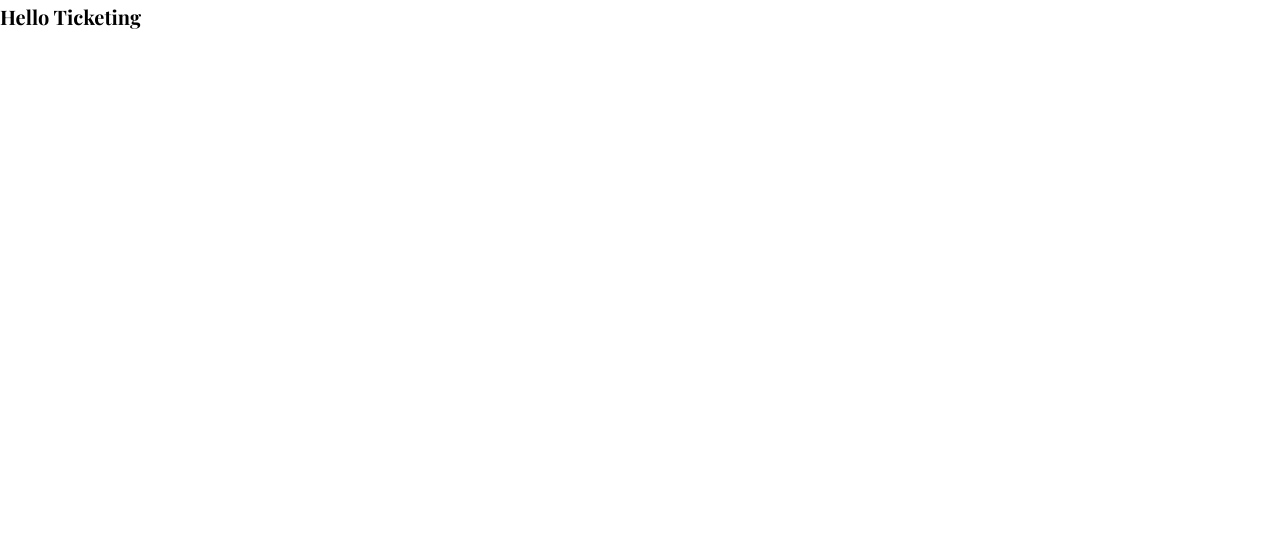
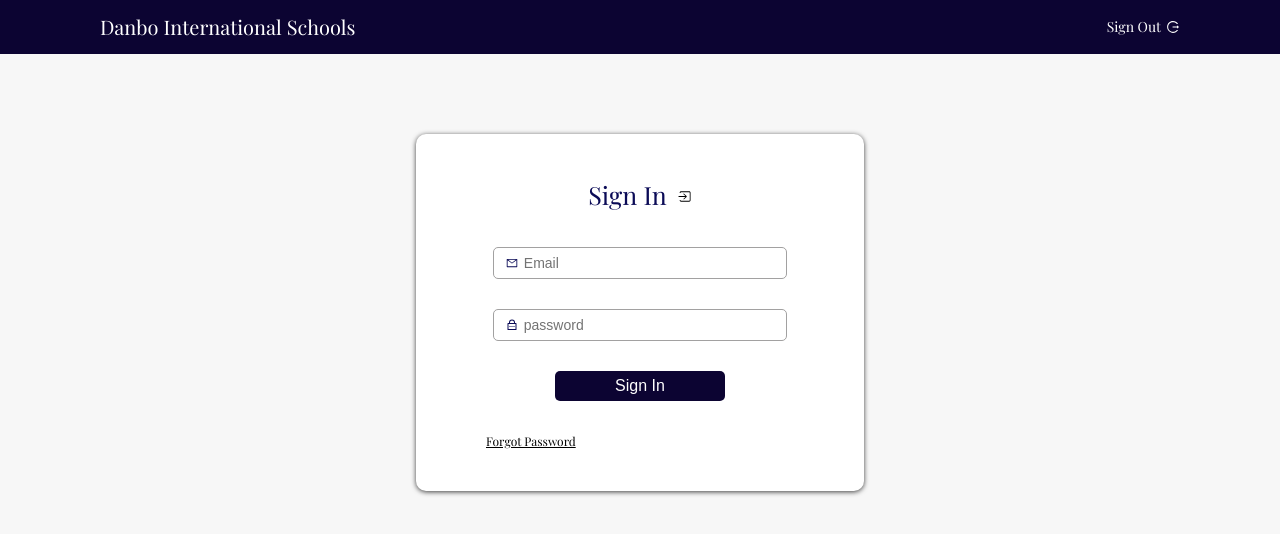
Before and after one commit to oluSammy/Ticketing, a React (Create React App) app: page / in a window 1280 px wide. Shown: the top 534 px of the page. Built offline with nearby package versions, Linux system fonts and the light colour scheme; a web font is replaced by a local one.

Commit message:
made navbar and login-page

```diff
--- a/package.json
+++ b/package.json
@@ -10,6 +10,7 @@
     "node-sass": "^4.14.1",
     "react": "^16.13.1",
     "react-dom": "^16.13.1",
+    "react-icons": "^3.11.0",
     "react-loader-spinner": "^3.1.14",
     "react-redux": "^7.2.1",
     "react-router-dom": "^5.2.0",
--- a/src/App.js
+++ b/src/App.js
@@ -1,10 +1,11 @@
 import React from 'react';
 import './App.scss';
+import LoginPage from './pages/loginPage/loginPage.component';
 
 function App() {
   return (
     <div className="App">
-      <h1>Hello Ticketing</h1>
+      <LoginPage />
     </div>
   );
 }
--- /dev/null
+++ b/src/components/Navbar/Navbar.components.jsx
@@ -0,0 +1,20 @@
+import React from 'react';
+import './Navbar.styles.scss';
+
+import { AiOutlineLogout } from 'react-icons/ai';
+
+const Navbar = () => {
+    return (
+        <div className="nav">
+            <h1 className="nav__heading"> Danbo International Schools </h1>
+            <ul className="nav__list">
+                <li className="nav__link">
+                    <span>Sign Out</span>
+                    <AiOutlineLogout className="nav__link-icon" />
+                </li>
+            </ul>
+        </div>
+    )
+}
+
+export default Navbar;
--- /dev/null
+++ b/src/components/Navbar/Navbar.styles.scss
@@ -0,0 +1,39 @@
+@import '../../sass/abstracts/variables';
+
+.nav {
+    display: flex;
+    align-items: center;
+
+    background-color: $color-primary-dark;
+    color: $color-white;
+    padding: 1rem 10rem;
+
+    &__heading {
+        margin-right: auto;
+        // display: flex;
+        // flex-direction: column;
+        font-weight: 300;
+    }
+
+    &__list {
+
+    }
+
+    &__link {
+        list-style-type: none;
+        font-size: 1.4rem;
+        display: flex;
+        align-items: center;
+        cursor: pointer;
+        transition: all .1s;
+
+        &:hover {
+            text-decoration: underline;
+            transform: scale(1.1);
+        }
+
+        & span {
+            margin-right: .5rem;
+        }
+    }
+}
--- /dev/null
+++ b/src/pages/loginPage/loginPage.component.jsx
@@ -0,0 +1,37 @@
+import React from 'react'
+import Navbar from '../../components/Navbar/Navbar.components';
+import './loginPage.styles.scss';
+
+import { IoIosLogIn } from 'react-icons/io';
+import { AiOutlineMail } from 'react-icons/ai';
+import { RiLockPasswordLine } from 'react-icons/ri';
+
+const LoginPage = () => {
+    return (
+        <div className="login">
+            <Navbar />
+            <div className="login__box">
+                <form className="login__form">
+                    <div className="login__header">
+                        <h2 className="login__heading">Sign In</h2>
+                        <IoIosLogIn className="login__header--icon"/>
+                    </div>
+                    <div className="login__form-group">
+                        <AiOutlineMail className="login__icon" />
+                        <input className="login__form-input" type="text" name="email" id="email" placeholder="Email" />
+                    </div>
+                    <div className="login__form-group">
+                        <RiLockPasswordLine className="login__icon" />
+                        <input className="login__form-input" type="password" name="password" id="password" placeholder="password" />
+                    </div>
+                    <div className="login__form-group">
+                        <input className="login__submit" type="submit" value="Sign In"/>
+                    </div>
+                    <p className="login__forgot">Forgot Password</p>
+                </form>
+            </div>
+        </div>
+    )
+}
+
+export default LoginPage
--- /dev/null
+++ b/src/pages/loginPage/loginPage.styles.scss
@@ -0,0 +1,94 @@
+@import '../../sass/abstracts/variables';
+
+.login {
+    background-color: $color-grey-light;
+    min-height: 100vh;
+
+    &__box {
+        width: 35vw;
+        margin: 0 auto;
+        margin-top: 10vh;
+        box-shadow: 0px 1px 5px 0px rgba(0,0,0,0.75);
+        border-radius: 1rem;
+        padding: 4rem;
+        background-color: $color-white;
+    }
+
+    &__header {
+        display: flex;
+        align-items: center;
+        justify-content: center;
+        margin-bottom: 3rem;
+
+        &--icon {
+            font-size: 1.5rem;
+            margin-top: .3rem;
+        }
+    }
+
+    &__heading {
+        color: $color-primary;
+        font-size: 2.5rem;
+        font-weight: 400;
+        margin-right: 1rem;
+    }
+
+    &__form-group {
+        margin-bottom: 3rem;
+        display: flex;
+        justify-content: center;
+        position: relative;
+    }
+
+    &__form-input {
+        width: 80%;
+        padding: .7rem 3rem;
+        border-radius: .5rem;
+        border: 1px solid $color-grey-dark;
+        color: $text-color;
+        font-size: 1.4rem;
+
+        &:focus {
+            outline: 2px solid $color-primary;
+            border: none;
+            box-shadow: 0px 1px 11px 0px rgba(0,0,0,0.75);
+        }
+
+        &::placeholder {
+            color: $text-color;
+            font-size: 1.4rem;
+        }
+    }
+
+    &__icon {
+        position: absolute;
+        left: 5rem;
+        top: 1rem;
+        font-size: 1.2rem;
+        color: $color-primary
+    }
+
+    &__submit {
+        padding: .6rem 6rem;
+        background-color: $color-primary-dark;
+        color: $color-white;
+        border: none;
+        font-size: 1.6rem;
+        border-radius: .5rem;
+        cursor: pointer;
+        transition: all .1s;
+
+        &:hover {
+            background-color: $color-primary;
+            transform: scale(1.05);
+        }
+    }
+
+    &__forgot {
+        margin-left: 3rem;
+        font-size: 1.2rem;
+        text-decoration: underline;
+        cursor: pointer;
+    }
+
+}
--- a/src/sass/abstracts/_variables.scss
+++ b/src/sass/abstracts/_variables.scss
@@ -0,0 +1,27 @@
+//Color Variables
+
+$color-white: #ffffff;
+
+$color-grey-light: #f7f7f7;
+$color-grey-light-2: #eee;
+$color-grey-light-3: #EDEDED;
+$color-grey-dark: #A2A1A1;
+$color-grey-dark-2: #515A5F;
+$text-color: #737373;
+
+$color-black: #000000;
+
+
+$color-primary: #0A0A56;
+$color-primary-light: #2717d5;
+$color-primary-light-1: #120165;
+$color-primary-dark: #0c0432;
+
+
+$color-blue-dark: #060616;
+$color-blue-dark-2: #030120;
+
+$color-secondary: #2C0A54;
+$color-secondary-light: #541A8A;
+$color-secondary-light-2: #251052;
+$color-secondary-dark: #0C071B;
```
Also changed, not shown: 1 other file (tests, documents, lock files or other folders).
